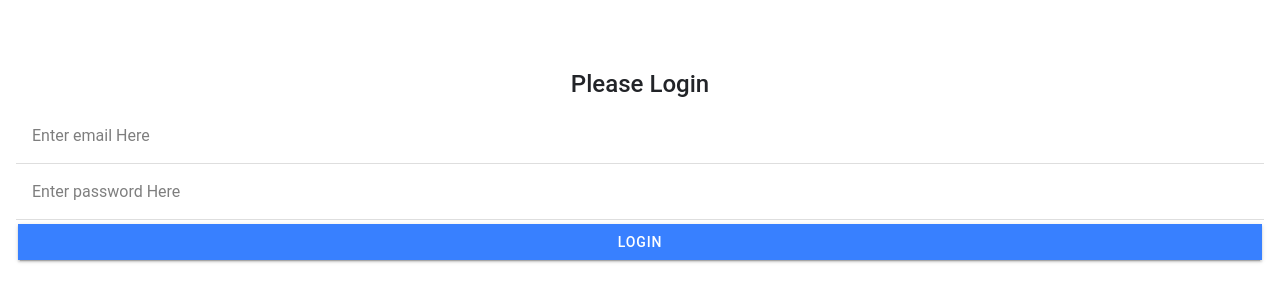
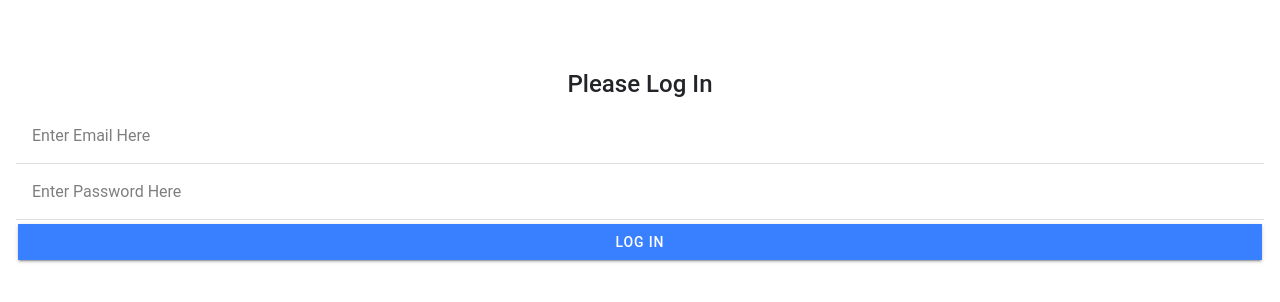
Before and after one commit to Spencer-Sch/found-wisdom-app, a React (Create React App) app: page /sign_in in a window 1280 px wide. Shown: the part 222-524 px from the top of the page. Built offline with nearby package versions, Linux system fonts and the light colour scheme.

Commit message:
updated styles on SignIn component and added loading spinner

```diff
--- a/src/components/SignIn/index.tsx
+++ b/src/components/SignIn/index.tsx
@@ -5,12 +5,12 @@ import {
   IonInput,
   IonItem,
   IonLabel,
+  IonLoading,
   IonPage,
   IonText,
 } from '@ionic/react';
 import React, { useState } from 'react';
 
-import { useIonLoading } from '@ionic/react';
 import { Redirect } from 'react-router-dom';
 
 import { useFormik } from 'formik';
@@ -19,7 +19,7 @@ import * as Yup from 'yup';
 import styles from './signin.module.css';
 
 const SignIn = () => {
-  const [present, dismiss] = useIonLoading();
+  const [loading, setLoading] = useState(false);
 
   const formik = useFormik({
     initialValues: {
@@ -33,24 +33,23 @@ const SignIn = () => {
       password: Yup.string().required('password is required'),
     }),
     onSubmit: (values) => {
-      console.log('Logging in...');
+      setLoading(true);
+      console.log(values);
     },
   });
 
   return (
     <IonPage>
       <IonContent>
-        {/* <div className={styles.ss_container}>
-          <div className={styles.ss_form_wrapper}> */}
         <IonGrid
           className={`${styles.ss_grid} ${styles.ss_move_back} ion-no-padding ion-margin-top`}
           style={{ padding: '1rem' }}
         >
           <form onSubmit={formik.handleSubmit} className={styles.ss_form}>
             <IonText color="dark" className="ion-text-center">
-              <h2>Please Login</h2>
+              <h2>Please Log In</h2>
             </IonText>
-            {/* <div> */}
+
             <IonItem>
               <IonLabel position="stacked"></IonLabel>
               <IonInput
@@ -60,18 +59,15 @@ const SignIn = () => {
                 onIonChange={formik.handleChange}
                 onIonBlur={formik.handleBlur}
                 value={formik.values.email}
-                placeholder="Enter email Here"
+                placeholder="Enter Email Here"
               />
             </IonItem>
             {formik.touched.email && formik.errors.email ? (
-              <IonLabel
-                className={`${styles.ss_form_error_label} ion-text-center`}
-                position="stacked"
-              >
+              <div className={`${styles.ss_form_error_label} ion-text-center`}>
                 {formik.errors.email}
-              </IonLabel>
+              </div>
             ) : null}
-            {/* </div> */}
+
             <IonItem>
               <IonLabel position="stacked"></IonLabel>
               <IonInput
@@ -81,40 +77,33 @@ const SignIn = () => {
                 onIonChange={formik.handleChange}
                 onIonBlur={formik.handleBlur}
                 value={formik.values.password}
-                placeholder="Enter password Here"
+                placeholder="Enter Password Here"
               />
             </IonItem>
             {formik.touched.password && formik.errors.password ? (
-              <IonLabel
-                className={`${styles.ss_form_error_label} ion-text-center`}
-                position="stacked"
-              >
+              <div className={`${styles.ss_form_error_label} ion-text-center`}>
                 {formik.errors.password}
-              </IonLabel>
+              </div>
             ) : null}
+
+            {loading ? (
+              <IonLoading
+                isOpen={loading}
+                spinner="lines-sharp"
+                cssClass={styles.my_custom_spinner}
+                message="logging in..."
+              />
+            ) : (
               <IonButton
                 expand="full"
                 type="submit"
                 color="primary"
                 className="ion-text-uppercase"
               >
-              login
+                log in
               </IonButton>
+            )}
           </form>
-          {/* </div> */}
-          {/* <IonButton
-            expand="block"
-            onClick={() => {
-              present({
-                spinner: 'lines-sharp',
-                message: 'Loading...',
-                duration: 3000,
-              });
-            }}
-          >
-            Show Loading
-          </IonButton> */}
-          {/* </div> */}
         </IonGrid>
       </IonContent>
     </IonPage>
--- a/src/components/SignIn/signin.module.css
+++ b/src/components/SignIn/signin.module.css
@@ -1,10 +1,3 @@
-/* .ss_container {
-  height: 100%;
-}
-
-.ss_form_wrapper {
-} */
-
 .ss_larger_text {
   font-size: 1.2rem;
 }
@@ -22,6 +15,11 @@
 }
 
 .ss_form_error_label {
-  padding-top: 5rem;
-  color: red;
+  color: #f44336;
+  font-weight: 600;
+  margin: 10px 0px;
 }
+
+.my_custom_spinner {
+  color: var(--ion-color-primary);
+}
```
Lines whose indentation alone changed are shown as unchanged.
